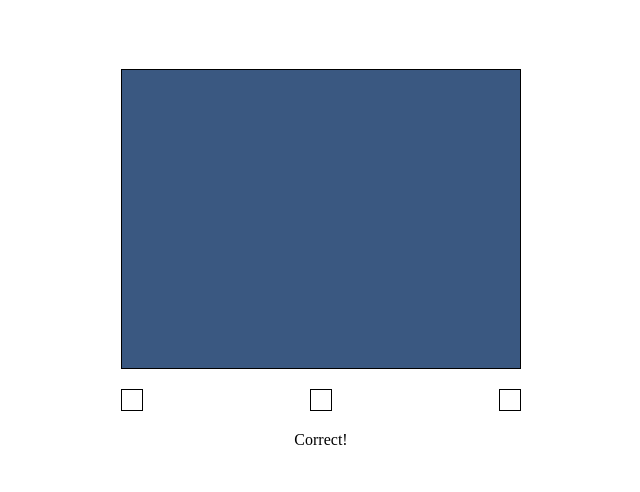
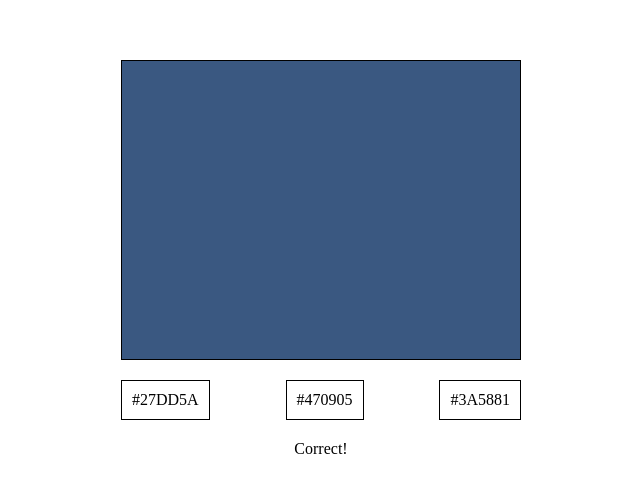
Before and after one commit to romiaujla/guess-color, a Next.js app: page / in a window 1280 px wide. Shown: the part 138-630 px from the top of the page, without its empty margins (319-959 px from the left). Built offline with nearby package versions, Linux system fonts and the light colour scheme.

Commit message:
Generating random answer section

```diff
--- a/src/pages/index.tsx
+++ b/src/pages/index.tsx
@@ -1,5 +1,6 @@
 'use client';
 
+import { shuffle } from 'lodash';
 import { Geist, Geist_Mono } from "next/font/google";
 import { useEffect, useState } from "react";
 
@@ -14,7 +15,8 @@ const geistMono = Geist_Mono({
 });
 
 export default function Home() {
-  const [answer, setAnswer] = useState('#FFFFFF');
+  const [answer, setAnswer] = useState<string>('#FFFFFF');
+  const [answerList, setAnswerList] = useState<Array<string>>([]);
 
   const randomColor = (): string => {
     let color = '#';
@@ -25,15 +27,14 @@ export default function Home() {
       color += letters[Math.floor(Math.random() * 16)];
     }
 
-    console.log('color', color);
-
     return color;
   }
 
   useEffect(() => {
     const color = randomColor();
     setAnswer(color);
-
+    const list = [color, randomColor(), randomColor()];
+    setAnswerList(shuffle(list));
   }, []);
 
   return (
@@ -41,9 +42,15 @@ export default function Home() {
       <div className="answer" style={{ background: answer }}></div>
 
       <ul className="answer-list">
-        <li className="answer-item"></li>
-        <li className="answer-item"></li>
-        <li className="answer-item"></li>
+        {
+          answerList.map((ans) => {
+            return (
+              <li className="answer-item" key={ans}>
+                {ans}
+              </li>
+            )
+          })
+        }
       </ul>
 
       <div className="right-wrong">
```
Also changed, not shown: package.json (+6 -4 lines), 1 other file (tests, documents, lock files or other folders).
